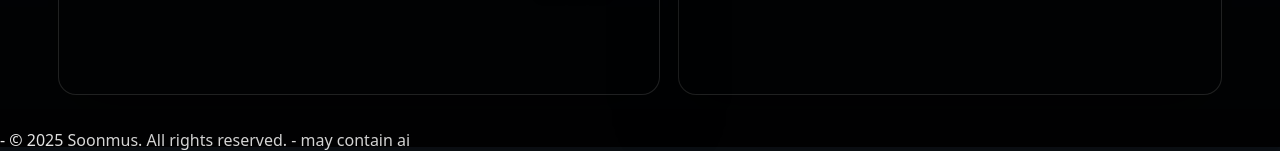
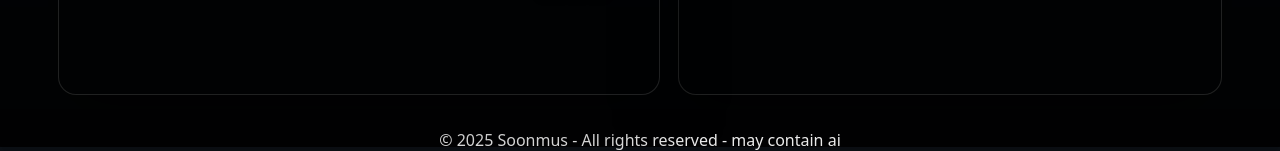
Before and after one commit to CyShimi/XmasTheatreSheet25, a plain HTML site: page index.html in a window 1280 px wide. Shown: the part 653-804 px from the top of the page. Drawn offline with Linux system fonts and the light colour scheme.

Commit message:
Update index.html

```diff
--- a/index.html
+++ b/index.html
@@ -81,6 +81,6 @@
   <script src="app.js"></script>
 </body>
 <footer>
-  <p>- &copy; 2025 Soonmus. All rights reserved. - may contain ai </p>
+  <p style="text-align: center;">&copy; 2025 Soonmus  -  All rights reserved  -  may contain ai </p>
 </footer>
 </html>
```
